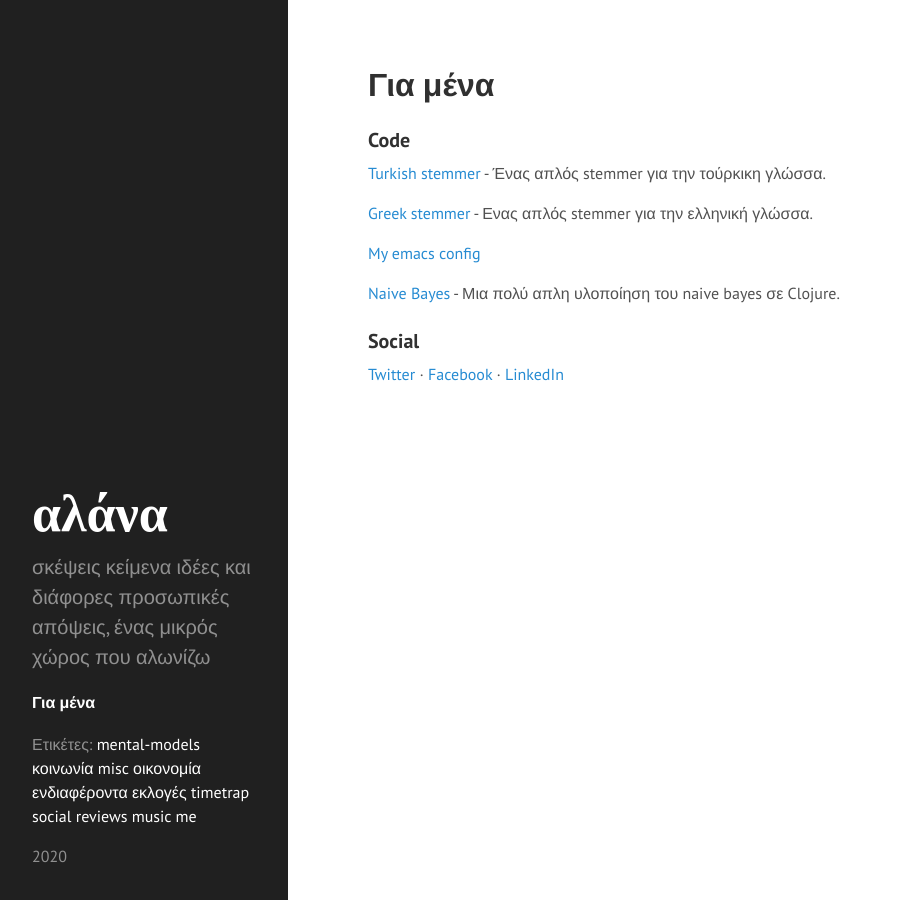
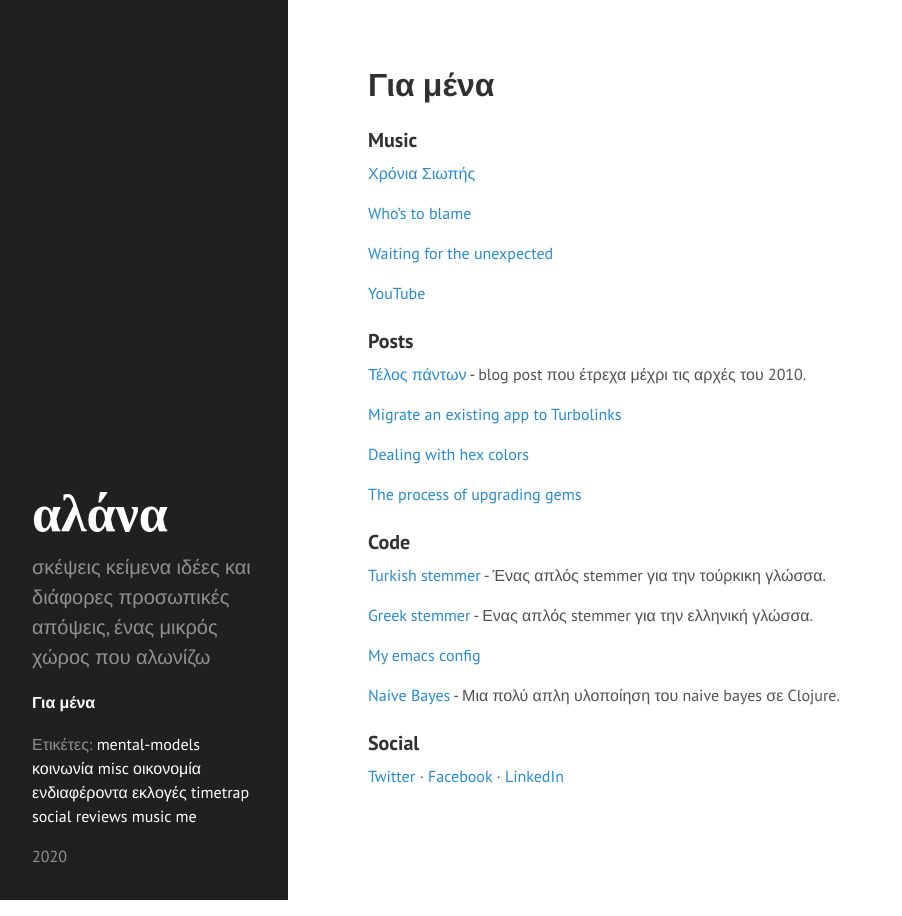
Before and after one commit to chief/chief.github.io, a Jekyll site: the page built from about.md, in a window 1280 px wide. Shown: the whole page, without its empty margins (0-902 px from the left). Built offline with Jekyll 4.4.1, drawn with Linux system fonts in a browser that asks for light colours.

Commit message:
Add music and posts section

```diff
--- a/about.md
+++ b/about.md
@@ -4,6 +4,30 @@ title: Για μένα
 permalink: about.html
 description: Λίγα λόγια για μένα
 ---
+
+### Music
+
+[Χρόνια Σιωπής](https://timetrapescape.bandcamp.com/album/-)
+
+[Who's to
+blame](https://timetrapescape.bandcamp.com/album/whos-to-blame)
+
+[Waiting for the
+unexpected](https://timetrapescape.bandcamp.com/album/waiting-for-the-unexpected)
+
+[YouTube](https://www.youtube.com/user/timetrapband/videos)
+
+### Posts
+
+[Τέλος πάντων](http://telospanton.blogspot.com/) - blog post που
+έτρεχα μέχρι τις αρχές του 2010.
+
+[Migrate an existing app to Turbolinks](https://dev.to/chief/migrate-an-existing-app-to-turbolinks-4md3)
+
+[Dealing with hex
+colors](https://dev.to/chief/dealing-with-hex-colors-464g)
+
+[The process of upgrading gems](https://dev.to/chief/the-process-of-upgrading-gems-1073)
 
 ### Code
 
```
